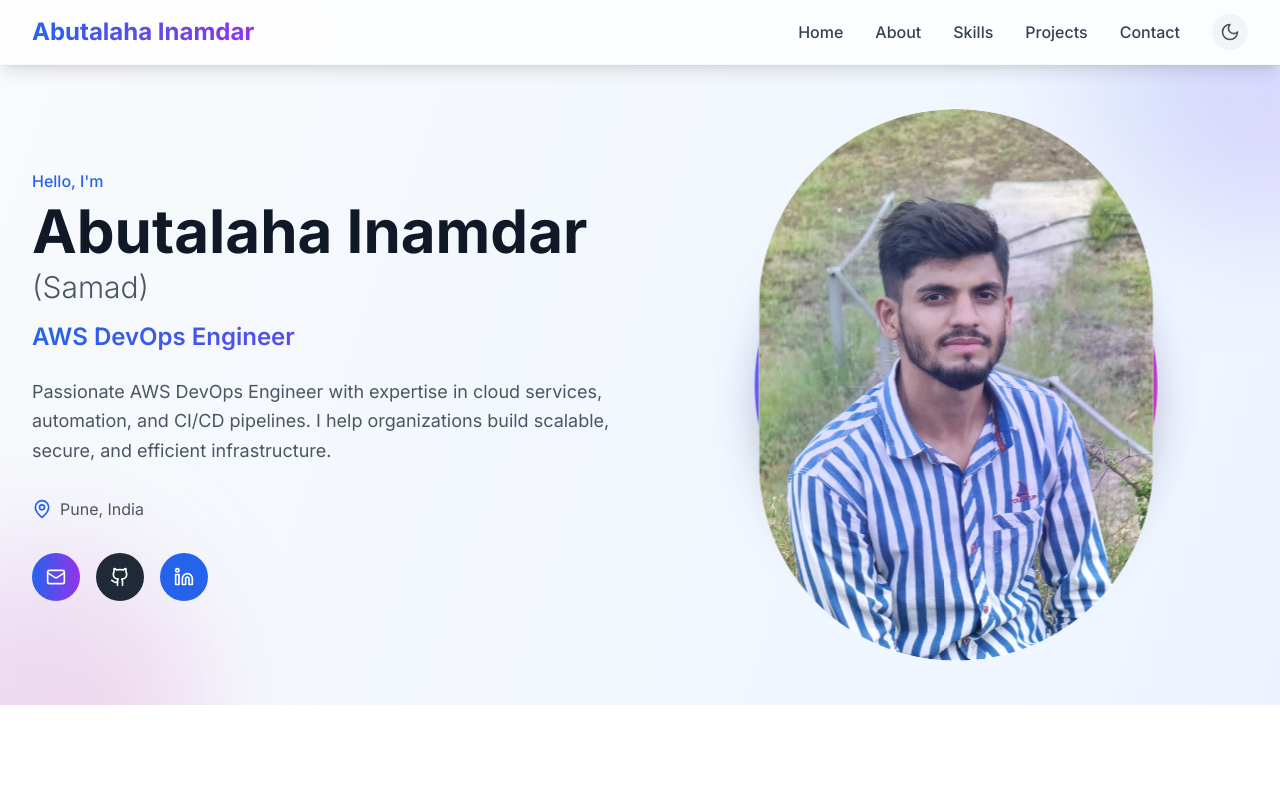
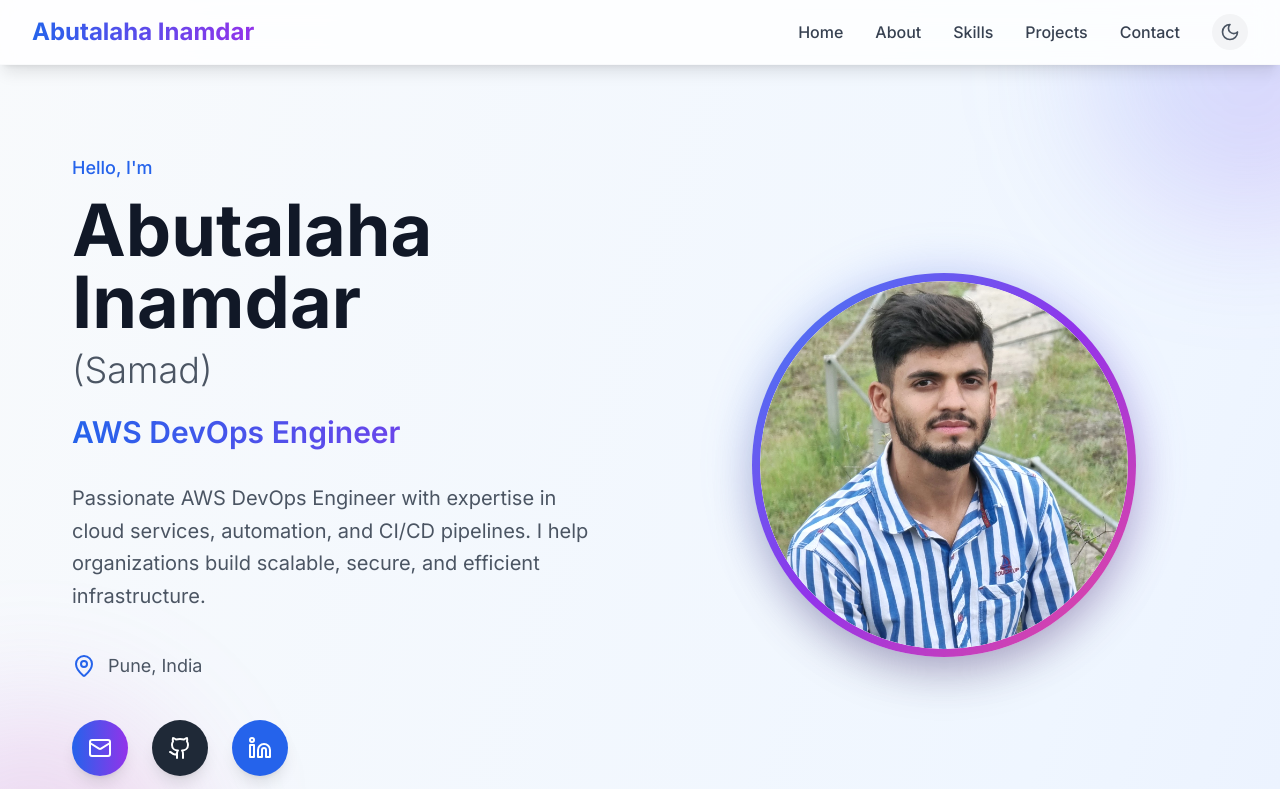
Before and after one commit to Samad-I/Samad-I.github.io, a React (Vite) app: page / in a window 1280 px wide. Shown: the top 789 px of the page. Built offline with nearby package versions, Linux system fonts and the light colour scheme.

Commit message:
Refactor: Improve hero section appearance
Improve the hero section's visual appeal by adjusting the profile photo's size and ensuring better overall proportionality.

```diff
--- a/src/components/HeroSection.tsx
+++ b/src/components/HeroSection.tsx
@@ -3,66 +3,66 @@ import { MapPin, Github, Linkedin, Mail } from 'lucide-react';
 
 export const HeroSection = () => {
   return (
-    <section id="home" className="min-h-[80vh] flex items-center justify-center py-16 relative overflow-hidden">
+    <section id="home" className="min-h-screen flex items-center justify-center py-20 relative overflow-hidden">
       {/* Background decoration */}
       <div className="absolute inset-0 overflow-hidden">
         <div className="absolute -top-40 -right-32 w-80 h-80 bg-gradient-to-br from-blue-400/20 to-purple-600/20 rounded-full blur-3xl"></div>
         <div className="absolute -bottom-40 -left-32 w-80 h-80 bg-gradient-to-br from-purple-400/20 to-pink-600/20 rounded-full blur-3xl"></div>
       </div>
 
-      <div className="max-w-7xl mx-auto px-4 sm:px-6 lg:px-8 relative z-10">
-        <div className="flex flex-col lg:flex-row items-center justify-between gap-12">
-          <div className="lg:w-1/2 text-center lg:text-left">
-            <div className="mb-6">
-              <p className="text-blue-600 dark:text-blue-400 font-medium mb-2 animate-fade-in">
+      <div className="max-w-7xl mx-auto px-6 sm:px-8 lg:px-12 relative z-10">
+        <div className="flex flex-col lg:flex-row items-center justify-between gap-16 lg:gap-20">
+          <div className="lg:w-1/2 text-center lg:text-left order-2 lg:order-1">
+            <div className="mb-8">
+              <p className="text-blue-600 dark:text-blue-400 font-medium mb-3 text-lg animate-fade-in">
                 Hello, I'm
               </p>
-              <h1 className="text-4xl lg:text-6xl font-bold text-gray-900 dark:text-white mb-4 animate-fade-in">
+              <h1 className="text-5xl lg:text-7xl font-bold text-gray-900 dark:text-white mb-6 animate-fade-in leading-tight">
                 Abutalaha Inamdar
-                <span className="block text-2xl lg:text-3xl text-gray-600 dark:text-gray-400 font-light mt-2">
+                <span className="block text-3xl lg:text-4xl text-gray-600 dark:text-gray-400 font-light mt-3">
                   (Samad)
                 </span>
               </h1>
-              <div className="text-xl lg:text-2xl text-transparent bg-gradient-to-r from-blue-600 to-purple-600 bg-clip-text font-semibold mb-6 animate-fade-in">
+              <div className="text-2xl lg:text-3xl text-transparent bg-gradient-to-r from-blue-600 to-purple-600 bg-clip-text font-semibold mb-8 animate-fade-in">
                 AWS DevOps Engineer
               </div>
             </div>
 
-            <p className="text-gray-600 dark:text-gray-300 mb-8 leading-relaxed text-lg animate-fade-in">
+            <p className="text-gray-600 dark:text-gray-300 mb-10 leading-relaxed text-xl max-w-2xl animate-fade-in">
               Passionate AWS DevOps Engineer with expertise in cloud services, automation,
               and CI/CD pipelines. I help organizations build scalable, secure, and efficient infrastructure.
             </p>
 
-            <div className="flex items-center justify-center lg:justify-start text-gray-600 dark:text-gray-300 mb-8 animate-fade-in">
-              <MapPin size={20} className="mr-2 text-blue-600 dark:text-blue-400" />
-              <span>Pune, India</span>
+            <div className="flex items-center justify-center lg:justify-start text-gray-600 dark:text-gray-300 mb-10 animate-fade-in">
+              <MapPin size={24} className="mr-3 text-blue-600 dark:text-blue-400" />
+              <span className="text-lg">Pune, India</span>
             </div>
 
-            <div className="flex justify-center lg:justify-start space-x-4 animate-fade-in">
-              <a href="mailto:abutalaha.inamdar@gmail.com" className="w-12 h-12 bg-gradient-to-r from-blue-600 to-purple-600 text-white rounded-full flex items-center justify-center hover:scale-110 hover:shadow-lg transition-all duration-300">
-                <Mail size={20} />
+            <div className="flex justify-center lg:justify-start space-x-6 animate-fade-in">
+              <a href="mailto:abutalaha.inamdar@gmail.com" className="w-14 h-14 bg-gradient-to-r from-blue-600 to-purple-600 text-white rounded-full flex items-center justify-center hover:scale-110 hover:shadow-xl transition-all duration-300 shadow-lg">
+                <Mail size={24} />
               </a>
-              <a href="https://github.com/samad-I" target="_blank" rel="noopener noreferrer" className="w-12 h-12 bg-gray-800 dark:bg-gray-700 text-white rounded-full flex items-center justify-center hover:scale-110 hover:shadow-lg transition-all duration-300">
-                <Github size={20} />
+              <a href="https://github.com/samad-I" target="_blank" rel="noopener noreferrer" className="w-14 h-14 bg-gray-800 dark:bg-gray-700 text-white rounded-full flex items-center justify-center hover:scale-110 hover:shadow-xl transition-all duration-300 shadow-lg">
+                <Github size={24} />
               </a>
-              <a href="https://www.linkedin.com/in/abutalaha-inamdar/" target="_blank" rel="noopener noreferrer" className="w-12 h-12 bg-blue-600 text-white rounded-full flex items-center justify-center hover:scale-110 hover:shadow-lg transition-all duration-300">
-                <Linkedin size={20} />
+              <a href="https://www.linkedin.com/in/abutalaha-inamdar/" target="_blank" rel="noopener noreferrer" className="w-14 h-14 bg-blue-600 text-white rounded-full flex items-center justify-center hover:scale-110 hover:shadow-xl transition-all duration-300 shadow-lg">
+                <Linkedin size={24} />
               </a>
             </div>
           </div>
 
-          <div className="lg:w-1/2 flex justify-center">
+          <div className="lg:w-1/2 flex justify-center order-1 lg:order-2">
             <div className="relative group">
-              <div className="w-96 h-96 bg-gradient-to-br from-blue-500 via-purple-600 to-pink-500 rounded-full flex items-center justify-center hover:scale-105 transition-all duration-500 shadow-2xl animate-pulse p-1">
-                <div className="w-88 h-88 bg-white dark:bg-gray-800 rounded-full flex items-center justify-center shadow-inner overflow-hidden">
+              <div className="w-80 h-80 lg:w-96 lg:h-96 bg-gradient-to-br from-blue-500 via-purple-600 to-pink-500 rounded-full p-2 hover:scale-105 transition-all duration-500 shadow-2xl">
+                <div className="w-full h-full bg-white dark:bg-gray-800 rounded-full overflow-hidden shadow-inner">
                   <img
                     src="/lovable-uploads/9db60c7a-b0bb-483f-9d3d-c13e74844c29.png"
-                    alt="Abutalaha Inamdar"
-                    className="w-full h-full object-cover object-center rounded-full filter brightness-110 contrast-110"
+                    alt="Abutalaha Inamdar - AWS DevOps Engineer"
+                    className="w-full h-full object-cover object-center rounded-full filter brightness-105 contrast-105"
                   />
                 </div>
               </div>
-              <div className="absolute inset-0 rounded-full bg-gradient-to-br from-blue-500/20 to-purple-600/20 blur-xl group-hover:blur-2xl transition-all duration-500"></div>
+              <div className="absolute inset-0 rounded-full bg-gradient-to-br from-blue-500/30 to-purple-600/30 blur-xl group-hover:blur-2xl transition-all duration-500 -z-10"></div>
             </div>
           </div>
         </div>
```
